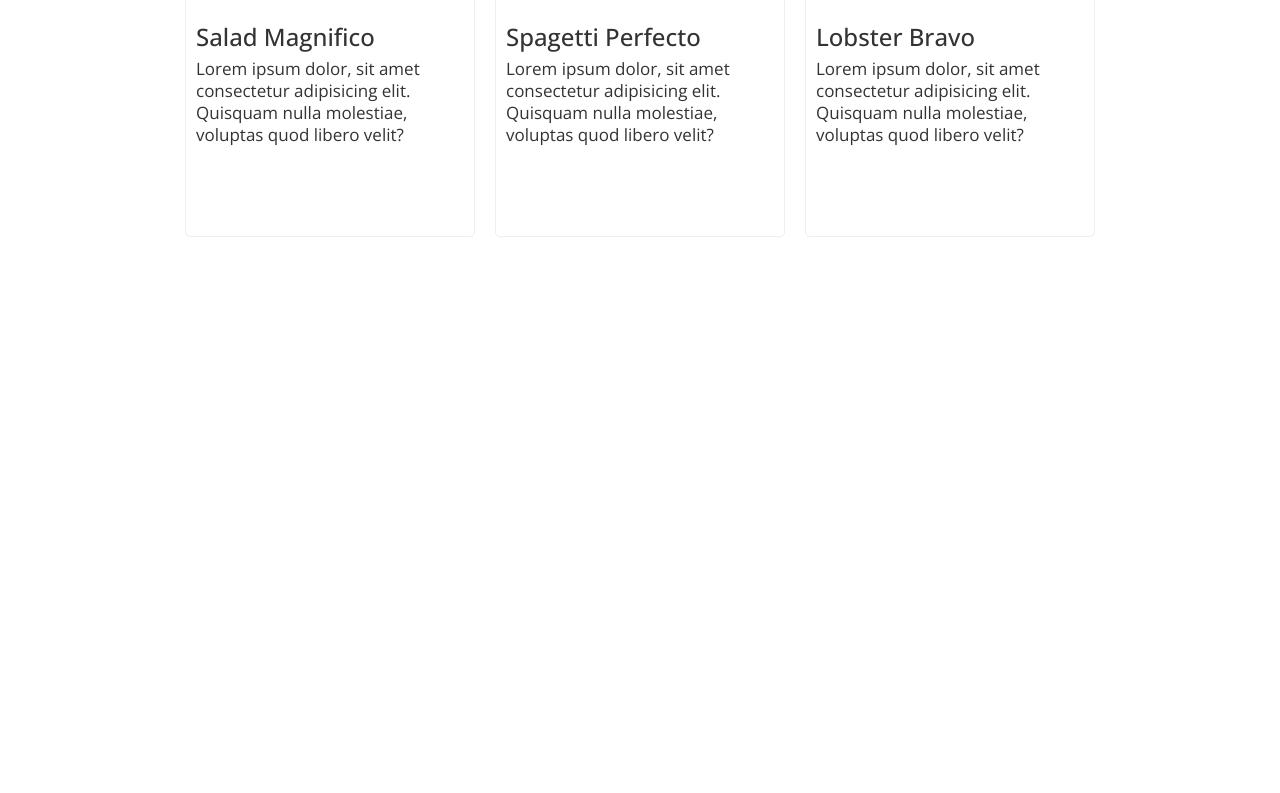
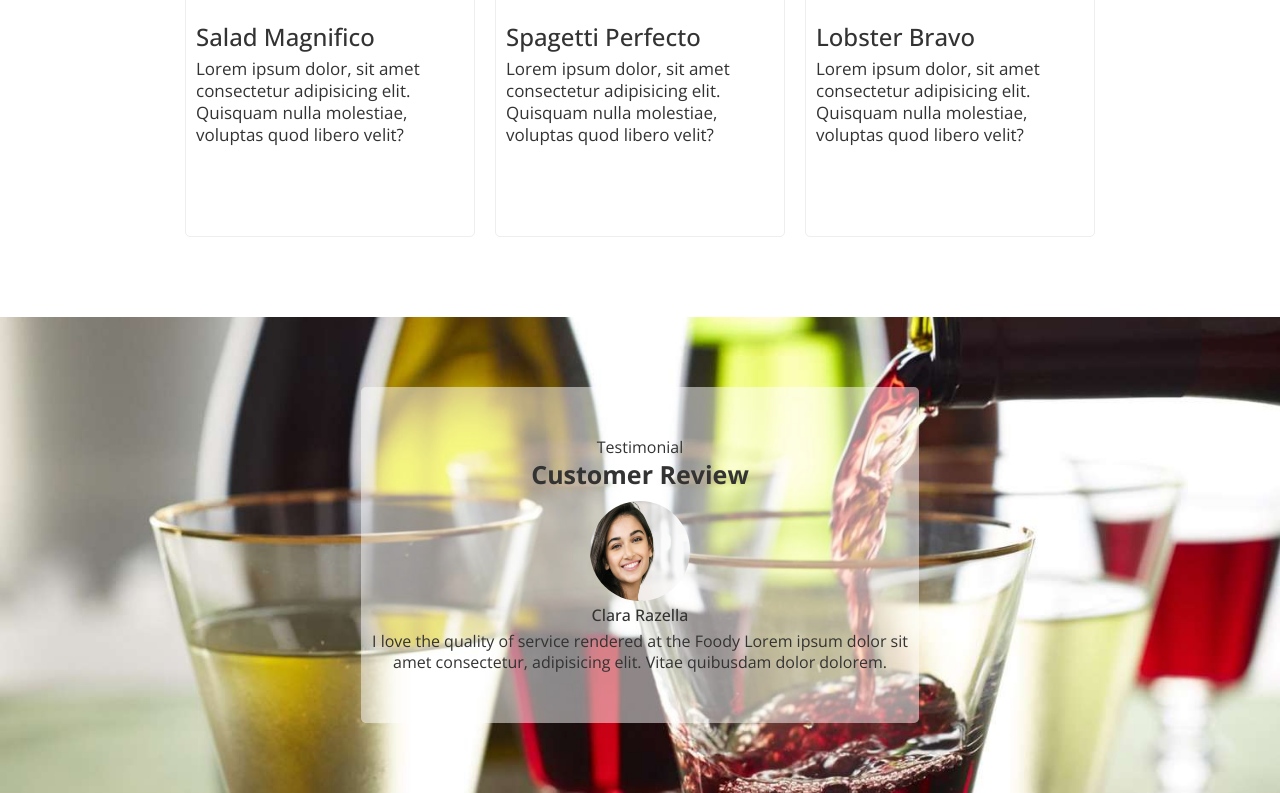
Before and after one commit to Garry-Amasia/html-css-restaurant-static-page-practice, a plain HTML site: page index.html in a window 1280 px wide. Shown: the part 1295-2088 px from the top of the page. Before the commit the page ends 1612 px from the top, so only its background shows below. Drawn offline with nearby package versions, Linux system fonts and the light colour scheme.

Commit message:
testimonial completed

```diff
--- a/index.html
+++ b/index.html
@@ -106,6 +106,24 @@
           </div>
         </div>
       </section>
+
+      <!-- TESTIMONIAL -->
+
+      <section class="testimonial-section">
+        <div class="container center">
+          <div class="testimonial">
+            <p>Testimonial</p>
+            <h2 class="s-head">Customer Review</h2>
+            <img src="./images/face.jpeg" alt="face" />
+            <h4 class="q-head">Clara Razella</h4>
+            <p>
+              I love the quality of service rendered at the Foody Lorem ipsum
+              dolor sit amet consectetur, adipisicing elit. Vitae quibusdam
+              dolor dolorem.
+            </p>
+          </div>
+        </div>
+      </section>
     </main>
 
     <footer></footer>
--- a/style.css
+++ b/style.css
@@ -220,6 +220,36 @@ li a:hover {
   font-size: 1.7rem;
 }
 
+/* TESTIMONIAL */
+.testimonial-section {
+  background: url(./images/wine1.jpeg) no-repeat center;
+  background-size: cover;
+
+  background-attachment: fixed;
+}
+
+.testimonial {
+  width: 60%;
+  text-align: center;
+  padding: 5rem 0;
+  background-color: rgba(255, 255, 255, 0.5);
+  border-radius: 5px;
+}
+
+.testimonial img {
+  width: 100px;
+  height: 100px;
+  border-radius: 50%;
+}
+
+.q-head {
+  font-size: 1.6rem;
+  font-weight: 500;
+  color: #333;
+  text-transform: capitalize;
+  margin-bottom: 0.5rem;
+}
+
 /* MEDIA-QUERY */
 
 @media screen and (max-width: 600px) {
@@ -238,4 +268,10 @@ li a:hover {
     display: flex;
     flex-direction: column;
   }
+
+  /* TESTIMONIAL */
+  .testimonial {
+    width: 90%;
+    padding: 2rem;
+  }
 }
```
Also changed, not shown: images/face.jpeg (added), images/face.webp (added), images/wine.jpeg (added), images/wine1.jpeg (added).
